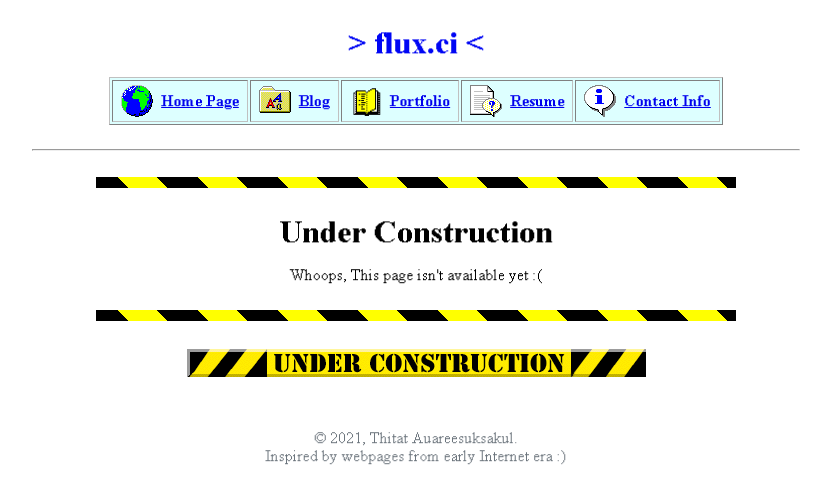
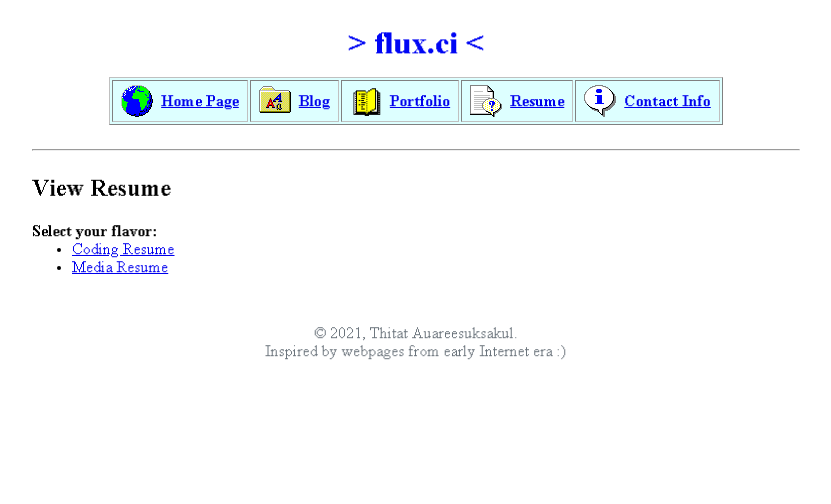
Before and after one commit to fluxth/flux-web, a Next.js app: page /resume in a window 1280 px wide. Shown: the top 504 px of the page, without its empty margins (224-1055 px from the left). Built offline with nearby package versions, Linux system fonts and the light colour scheme.

Commit message:
feat(resume): add resume page and pdf files

```diff
--- a/pages/resume.tsx
+++ b/pages/resume.tsx
@@ -14,7 +14,16 @@ const Resume: NextPage = () => {
       </Head>
       <div className="main">
         <Header />
-        <UnderConstruction />
+        <h2>View Resume</h2>
+        <b>Select your flavor:</b>
+        <ul className="mt-0">
+          <li>
+            <a href="/files/coding_resume.pdf">Coding Resume</a>
+          </li>
+          <li>
+           <a href="/files/media_resume.pdf">Media Resume</a>
+         </li>
+        </ul>
         <Footer />
       </div>
     </>
```
Also changed, not shown: 2 other files (tests, documents, lock files or other folders).
